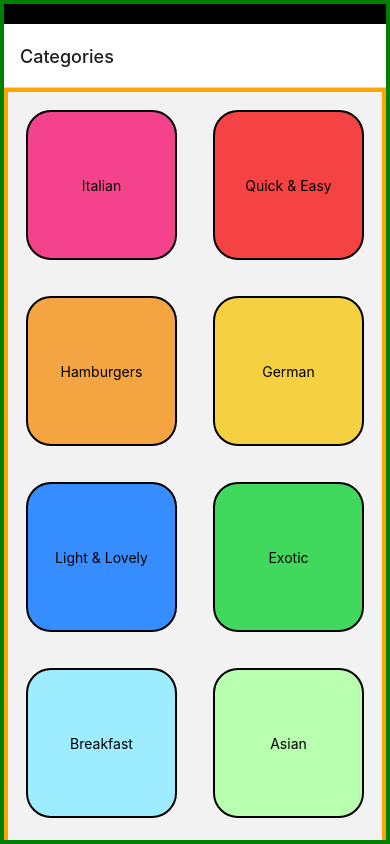
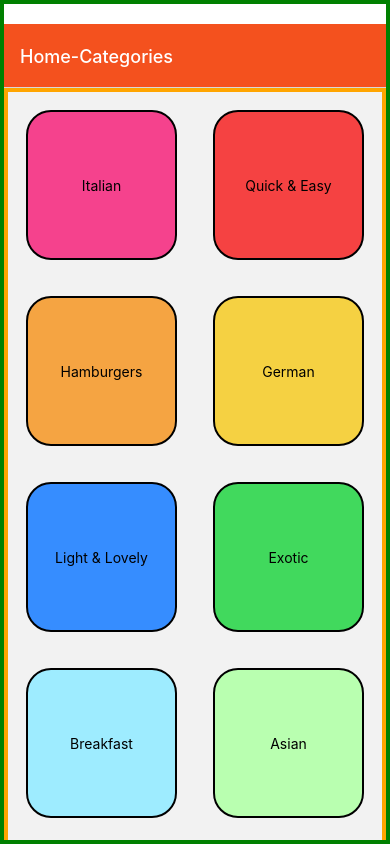
Before and after one commit to Joel-Johny/mealsRN, a React Native app in the folder meals/: screen /Categories in a window 390 px wide. Built offline with nearby package versions, Linux system fonts and the light colour scheme.

Commit message:
meals screen

```diff
--- a/meals/App.js
+++ b/meals/App.js
@@ -3,15 +3,29 @@ import Categories from './Screens/Categories';
 import Meals from './Screens/Meals';
 import { NavigationContainer } from '@react-navigation/native';
 import { createStackNavigator } from '@react-navigation/stack';
+import MealDetails from './Screens/MealDetails';
 
 const Stack= createStackNavigator()
 export default function App() {
   return (
     <SafeAreaView style={styles.container}>
       <NavigationContainer>
-        <Stack.Navigator>
-          <Stack.Screen name="Categories" component={Categories}/>
+        <Stack.Navigator
+        screenOptions={{
+          headerStyle:{backgroundColor:"rgb(92, 72, 72)"},
+          headerTintColor:"white",
+          contentStyle:{backgroundColor:"red"},
+          headerStyle: { backgroundColor: '#f4511e' }, // Header background
+          // contentStyle: { backgroundColor: '#60a5fa' }, // Screen background not working
+
+        }}>
+          <Stack.Screen name="Categories" component={Categories}
+          options={{
+            title:"Home-Categories"
+          }}
+          />
           <Stack.Screen name="Meals" component={Meals}/>
+          <Stack.Screen name="MealDetails" component={MealDetails}/>
         </Stack.Navigator>
       </NavigationContainer>
     </SafeAreaView>
@@ -27,7 +41,6 @@ const styles = StyleSheet.create({
     borderWidth:4,
     borderColor:"green",
     paddingTop:20,
-    backgroundColor:"black"
   },
   categoriesContainer:{
     borderWidth:4,
--- a/meals/Components/MealTile.js
+++ b/meals/Components/MealTile.js
@@ -1,11 +1,15 @@
+import { useNavigation } from "@react-navigation/native";
 import React from "react";
 import { StyleSheet, Text, View, Pressable, Image } from "react-native";
 
 const MealTile = ({ itemData }) => {
+  const navigation=useNavigation()
 //   console.log("------------", itemData, "===========");
   return (
     <View style={styles.outerTile}>
-      <Pressable android_ripple={{ color: "red" }} style={styles.button}>
+      {/*if you send the whole itemData like this it might give warning of  Non-serializable values were found in the navigation state cuz there may be some data which rn is not able to convert to string like image data etc*/}
+      {/* <Pressable android_ripple={{ color: "red" }} style={styles.button} onPress={()=>navigation.navigate("MealDetails",{data:itemData})}> So a work around is to send id and then fetch data appropriately*/}
+      <Pressable android_ripple={{ color: "red" }} style={styles.button} onPress={()=>navigation.navigate("MealDetails",{data:itemData.item.id})}>
         <Image style={styles.image} source={{ uri: itemData.item.imageUrl }} />
         <Text style={styles.itemText}>{itemData.item.title}</Text>
         <View style={styles.itemGuide}>
--- a/meals/Screens/Categories.js
+++ b/meals/Screens/Categories.js
@@ -2,8 +2,6 @@ import React from "react";
 import { StyleSheet, Text, View, FlatList } from "react-native";
 import { CATEGORIES } from "../data/dummy";
 import CategoryTile from "../Components/CategoryTile";
-
-
 
 
 const Categories = ({ navigation }) => {
@@ -15,7 +13,7 @@ const Categories = ({ navigation }) => {
 
     function handleScreenChange() {
     //   console.log("Pressed and this is navigation object", navigation);
-      navigation.navigate("Meals",{id:itemData.item.id});
+      navigation.navigate("Meals",{data:itemData.item});
     }
 
     return (
--- /dev/null
+++ b/meals/Screens/MealDetails.js
@@ -0,0 +1,94 @@
+import { useNavigation } from "@react-navigation/native";
+import React from "react";
+import {
+  StyleSheet,
+  Text,
+  SafeAreaView,
+  View,
+  Image,
+  ScrollView,
+} from "react-native";
+import { MEALS } from "../data/dummy";
+
+const MealDetails = ({ route }) => {
+  const mealId = route.params.data;
+  const mealDetails = MEALS.find((meal) => {
+    if (meal.id === mealId) return meal;
+  });
+  console.log(mealDetails, mealId);
+  const ingredients = mealDetails.ingredients;
+  const steps = mealDetails.steps;
+  const title = mealDetails.title;
+  return (
+    <ScrollView>
+      <Image source={{ uri: mealDetails.imageUrl }} style={styles.image} />
+      <Text style={styles.mealName}>Meal Name {title}</Text>
+      <Text style={styles.heading}>Ingredients</Text>
+      <View style={styles.listStyle}>
+        {ingredients.map((ingredient, index) => (
+          <View style={styles.listTextContianer} key={index}>
+            <Text style={styles.listTextStyle}>
+            #{index + 1} - {ingredient}
+            </Text>
+          </View>
+        ))}
+      </View>
+      <Text style={styles.heading}>Steps</Text>
+      <View style={styles.listStyle}>
+        {steps.map((step, index) => (
+          <View style={styles.listTextContianer} key={index}>
+            <Text key={index} style={styles.listTextStyle}>
+            #{index + 1} - {step}
+            </Text>
+          </View>
+        ))}
+      </View>
+    </ScrollView>
+  );
+};
+
+export default MealDetails;
+const styles = StyleSheet.create({
+  image: {
+    height: 250,
+    width: "100%",
+    borderRadius: 15,
+    borderBottomRightRadius: 0,
+    borderBottomLeftRadius: 0,
+  },
+  mealName: {
+    fontSize: 20,
+    fontWeight: "bold",
+    textAlign: "center",
+    padding: 10,
+  },
+  heading: {
+    borderColor: "red",
+    backgroundColor: "#f4511e",
+    borderBottomWidth: 2,
+    borderTopWidth: 2,
+    fontSize: 18,
+    padding: 10,
+    fontStyle: "italic",
+    textAlign: "center",
+    color: "white",
+  },
+  listStyle: {
+    gap: 10,
+    padding: 10,
+  },
+  listTextStyle: {
+    color:"red",
+    fontSize:15
+  },
+  listTextContianer:{
+    margin:5,
+    paddingHorizontal:20,
+    paddingVertical:10,
+    borderColor:"red",
+    borderWidth:2,
+    borderRadius:8,
+    backgroundColor:"pink"
+
+  }
+});
--- a/meals/Screens/Meals.js
+++ b/meals/Screens/Meals.js
@@ -1,9 +1,9 @@
-import React from 'react'
+import React, { useEffect, useLayoutEffect } from 'react'
 import { StyleSheet, Text, SafeAreaView,View,FlatList } from 'react-native';
 import { MEALS } from '../data/dummy';
 import MealTile from '../Components/MealTile';
-const Meals = ({route}) => {
-    const catId=route.params.id
+const Meals = ({route,navigation}) => {
+    const catId=route.params.data.id
     const categoryMeals=MEALS.filter((meal)=>{
         // if(meal.categoryIds.indexOf(catId)>=0)
         //     return meal or
@@ -12,6 +12,14 @@ const Meals = ({route}) => {
         // give condition only if true meal will e returned else nothing
 
     })
+    // console.log(route.params)
+
+    useLayoutEffect(()=>{
+      navigation.setOptions({
+        title:route.params.data.title
+      })
+    },[])
+
     const handleMealItemRender=(mealItemData)=>{
         return <MealTile itemData={mealItemData}/>
     }
--- a/meals/app.json
+++ b/meals/app.json
@@ -8,8 +8,7 @@
     "userInterfaceStyle": "light",
     "splash": {
       "image": "./assets/splash.png",
-      "resizeMode": "contain",
-      "backgroundColor": "#ffffff"
+      "resizeMode": "contain"
     },
     "assetBundlePatterns": [
       "**/*"
```
